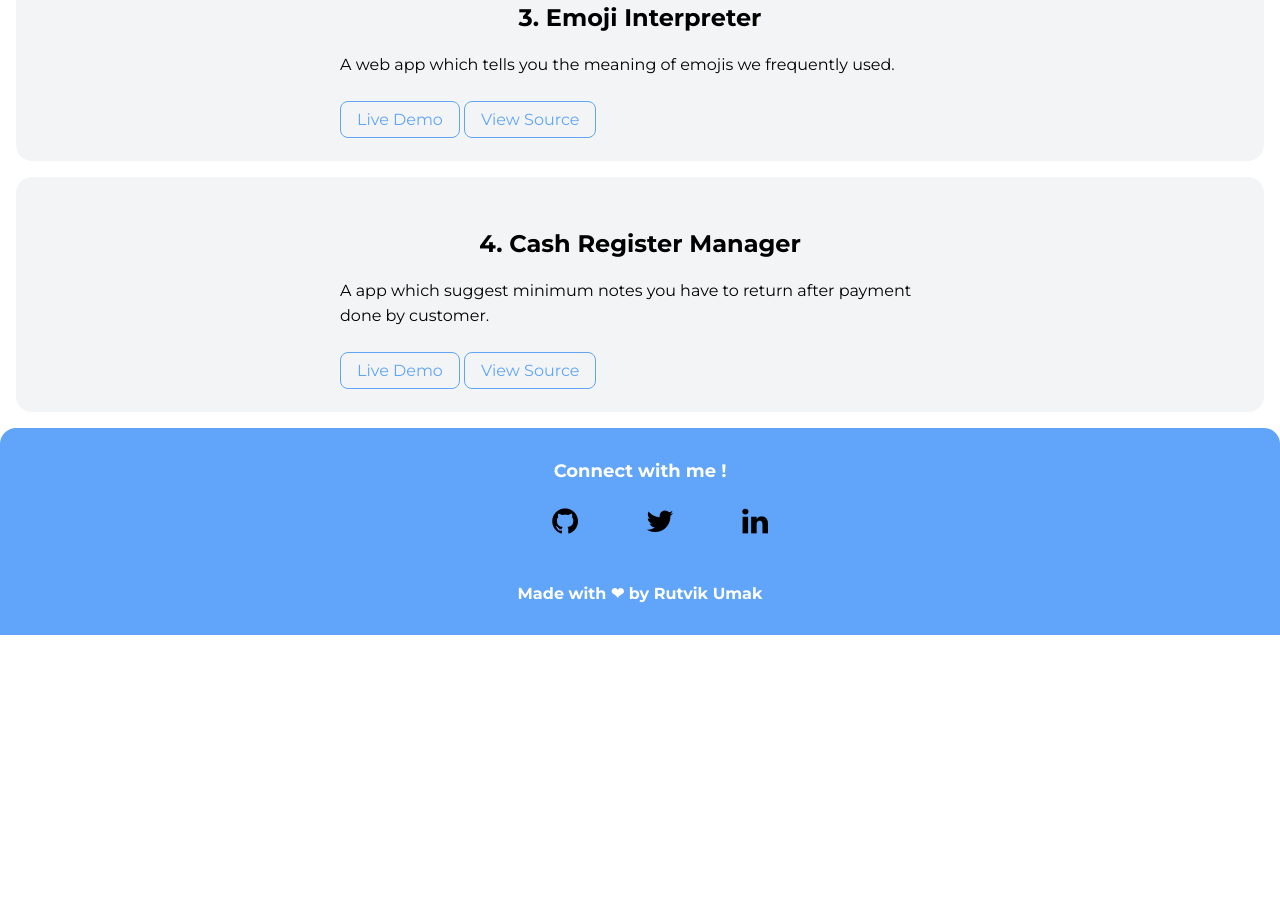
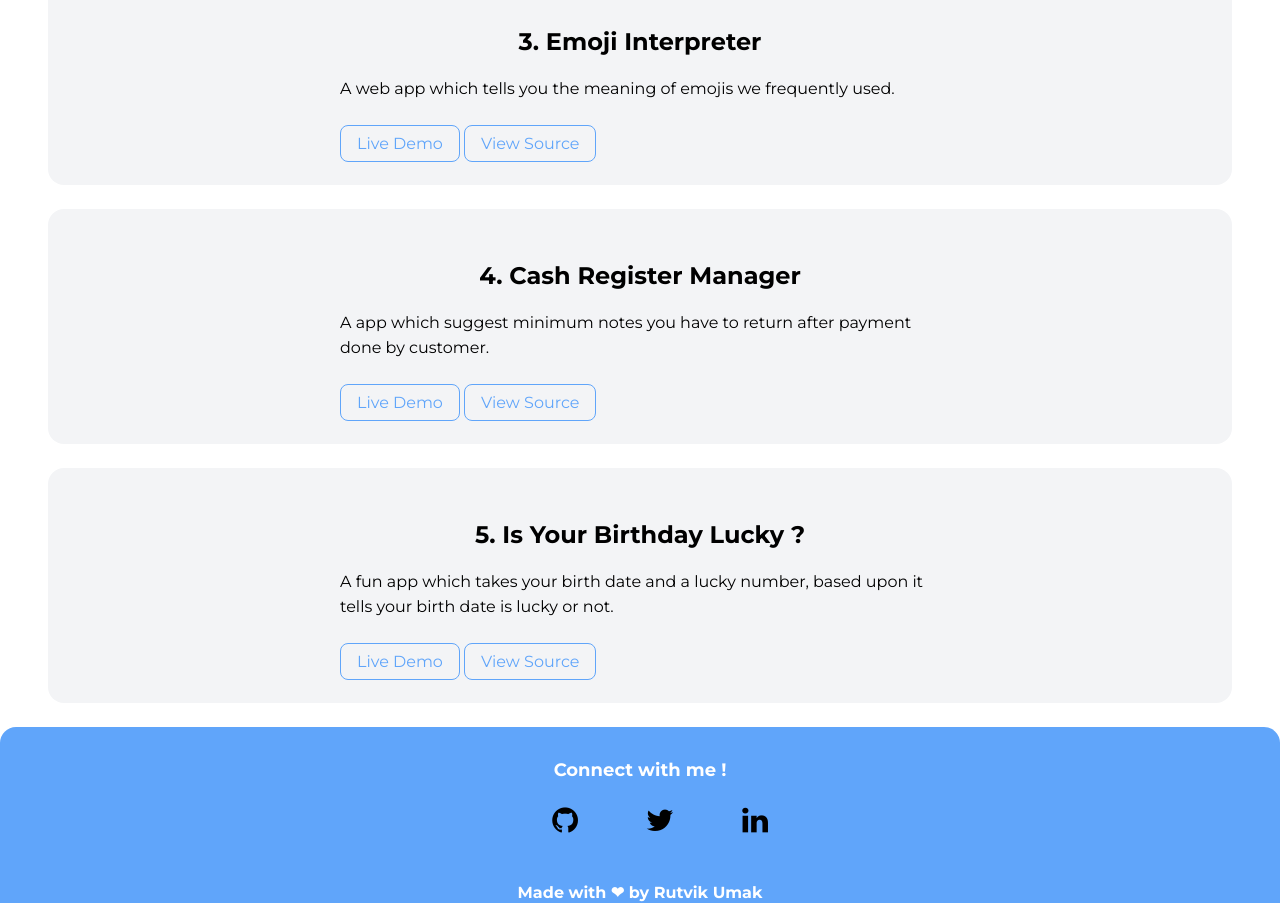
Before and after one commit to rutvikpumak/rutvikumak-portfolio, a plain HTML site: page projects.html in a window 1280 px wide. Shown: the part 1106-2009 px from the top of the page. Before the commit the page ends 1741 px from the top, so only its background shows below. Drawn offline with Linux system fonts and the light colour scheme.

Commit message:
Added birthday luck project

```diff
--- a/projects.html
+++ b/projects.html
@@ -100,7 +100,22 @@
 
         </div>
     </section>
+    <section class="section ow about">
 
+        <div class='container container-center'>
+            <h1>
+                5. Is Your Birthday Lucky ?
+            </h1>
+
+            <p style="padding-bottom: 1rem;">
+                A fun app which takes your birth date and a lucky number, based upon it tells your birth date is lucky or not.
+            </p>
+            <a class="link link-secondary" href="https://birthdaylucky13.netlify.app/">Live Demo</a>
+            <a class="link link-secondary" href="https://github.com/rutvikpumak/is-your-birthday-lucky">View
+                Source</a>
+
+        </div>
+    </section>
     <footer class=" footer">
         <div class="footer-header">Connect with me !</div>
         <ul class="list-non-bullet">
--- a/styles.css
+++ b/styles.css
@@ -168,7 +168,7 @@ hr {
 
 .ow {
     background-color: var(--off-white);
-    margin: 1rem 1rem;
+    margin: 1.5rem 3rem;
     border-radius: 1rem;
 }
 
```
